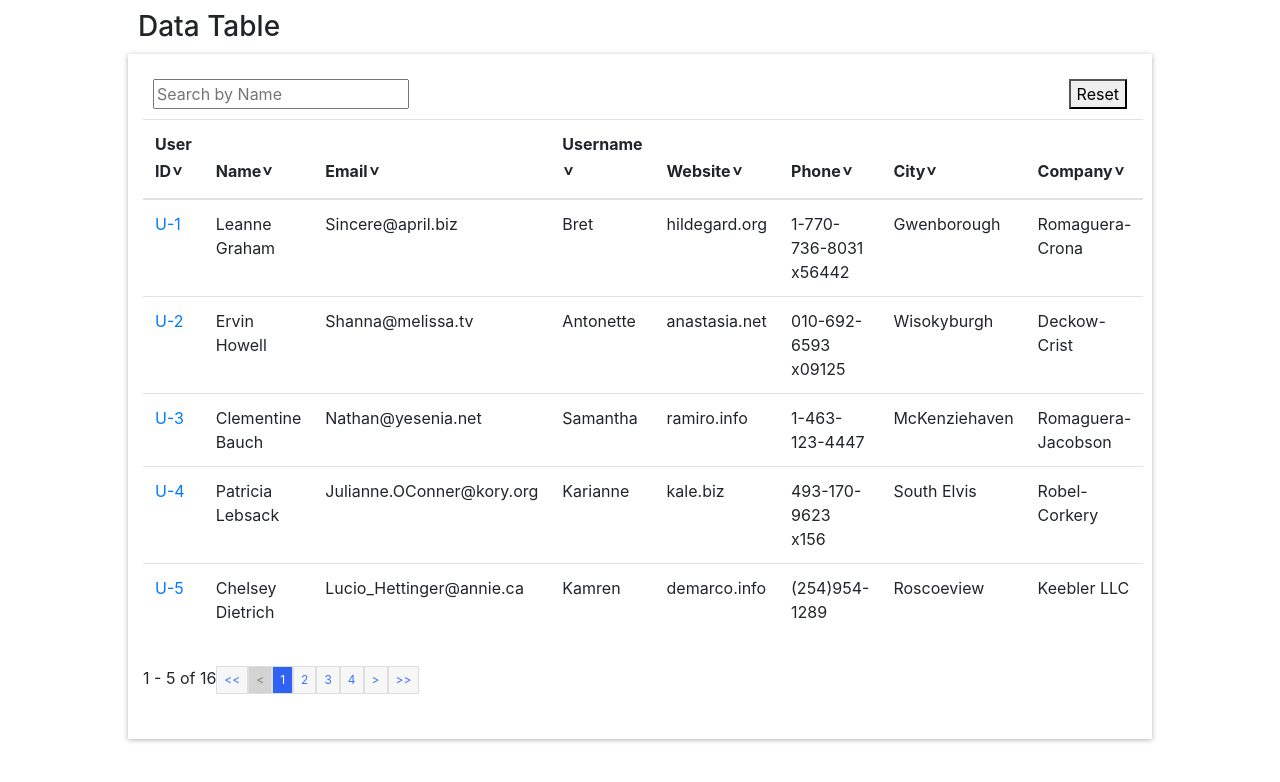
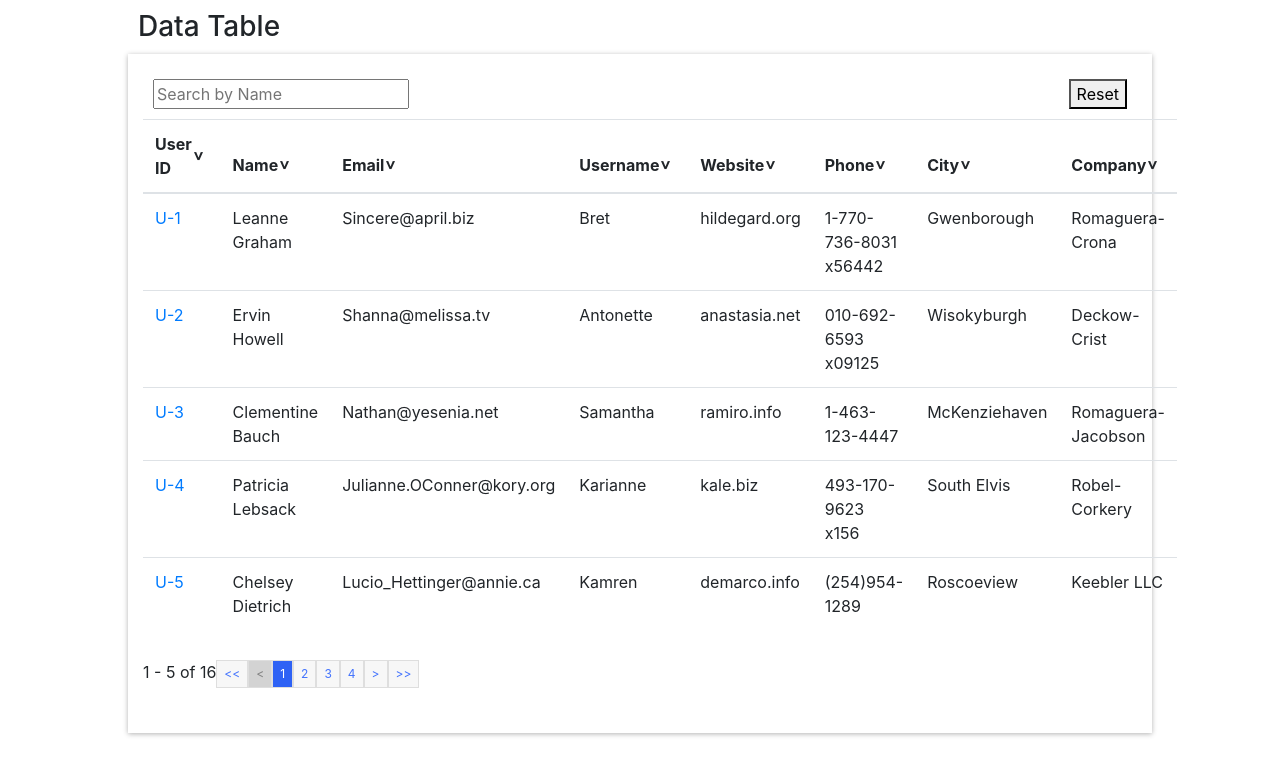
Before and after one commit to mustkem/data-table-with-pagination, a React (Create React App) app: page / in a window 1280 px wide. Shown: the top 782 px of the page. Built offline with nearby package versions, Linux system fonts and the light colour scheme.

Commit message:
Align sort icon with header title

```diff
--- a/src/Components/Table.tsx
+++ b/src/Components/Table.tsx
@@ -116,6 +116,7 @@ const TableView: FunctionComponent<TableProps> = (props) => {
                       e.currentTarget.style.backgroundColor = "white";
                     }}
                   >
+                    <div className={styles.headerItem}>
                       <span>{tableHeader[key]}</span>
                       <span
                         className={`${sortKey === key ? styles.sortIconActive : ""
@@ -123,6 +124,7 @@ const TableView: FunctionComponent<TableProps> = (props) => {
                       >
                         {">"}
                       </span>
+                    </div>
                   </th>
                 );
               })}
@@ -130,7 +132,7 @@ const TableView: FunctionComponent<TableProps> = (props) => {
           </thead>
           <tbody>
             {items.map((item: any, index: number) => (
-              <TableItem key={item.id} item={item}  />
+              <TableItem key={item.id} item={item} />
             ))}
           </tbody>
         </Table>
--- a/src/Components/table.module.css
+++ b/src/Components/table.module.css
@@ -32,3 +32,8 @@
     padding: 15px;
     box-shadow: 0px 1px 5px 0px #b3b3b3;
 }
+
+.headerItem{
+    display: flex;
+    align-items: center;
+}
```
Lines whose indentation alone changed are shown as unchanged.
